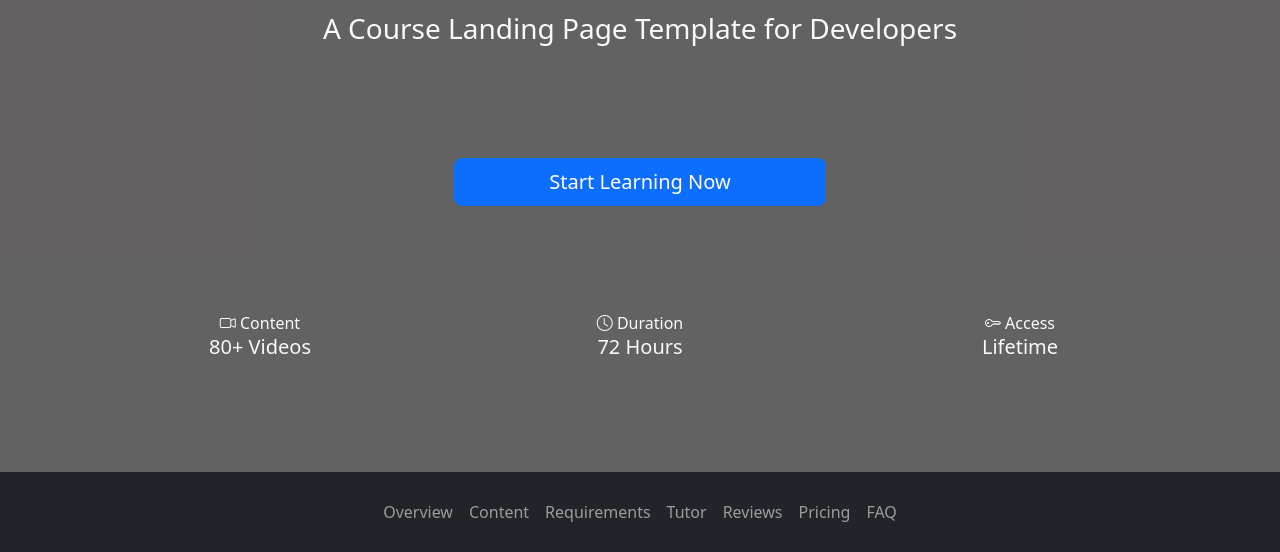
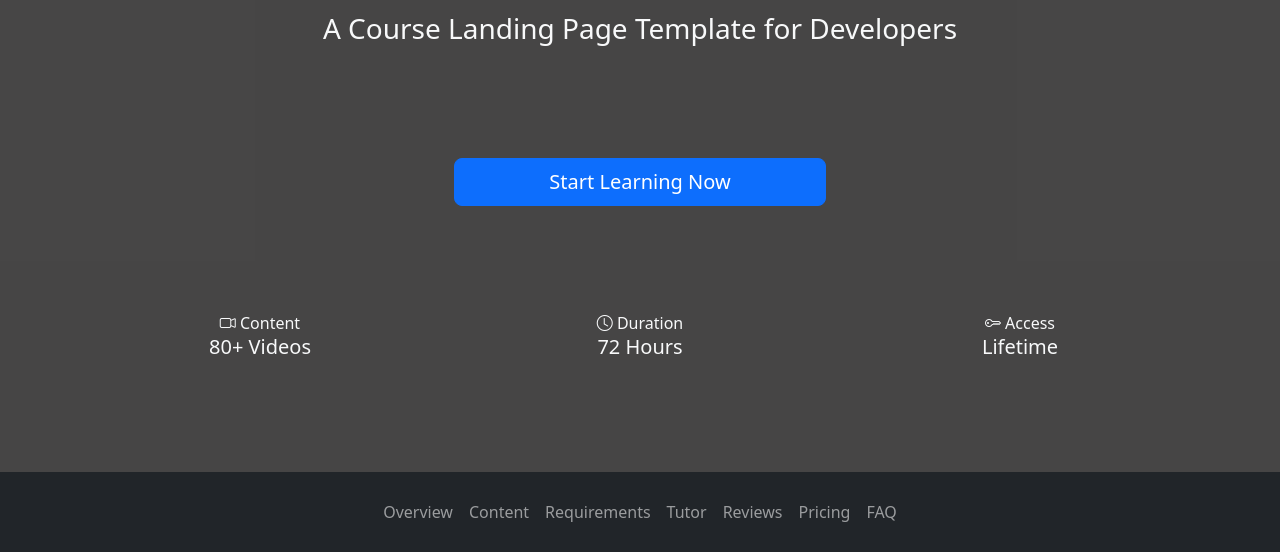
Before and after one commit to Jackson5551/4.0.1A-Bootstrap-Project, a plain HTML site: page index.html in a window 1280 px wide. Shown: the part 248-800 px from the top of the page. Drawn offline with nearby package versions, Linux system fonts and the light colour scheme; the site is published under a folder, as on GitHub Pages, so addresses that start at the root find nothing.

Commit message:
image fix

```diff
--- a/style.css
+++ b/style.css
@@ -1,5 +1,5 @@
 body {
-    background-image: url(/img/background.jpg);
+    background-image: url(img/background.jpg);
     background-position: center;
     background-size: cover;
     background-repeat: no-repeat;
```
